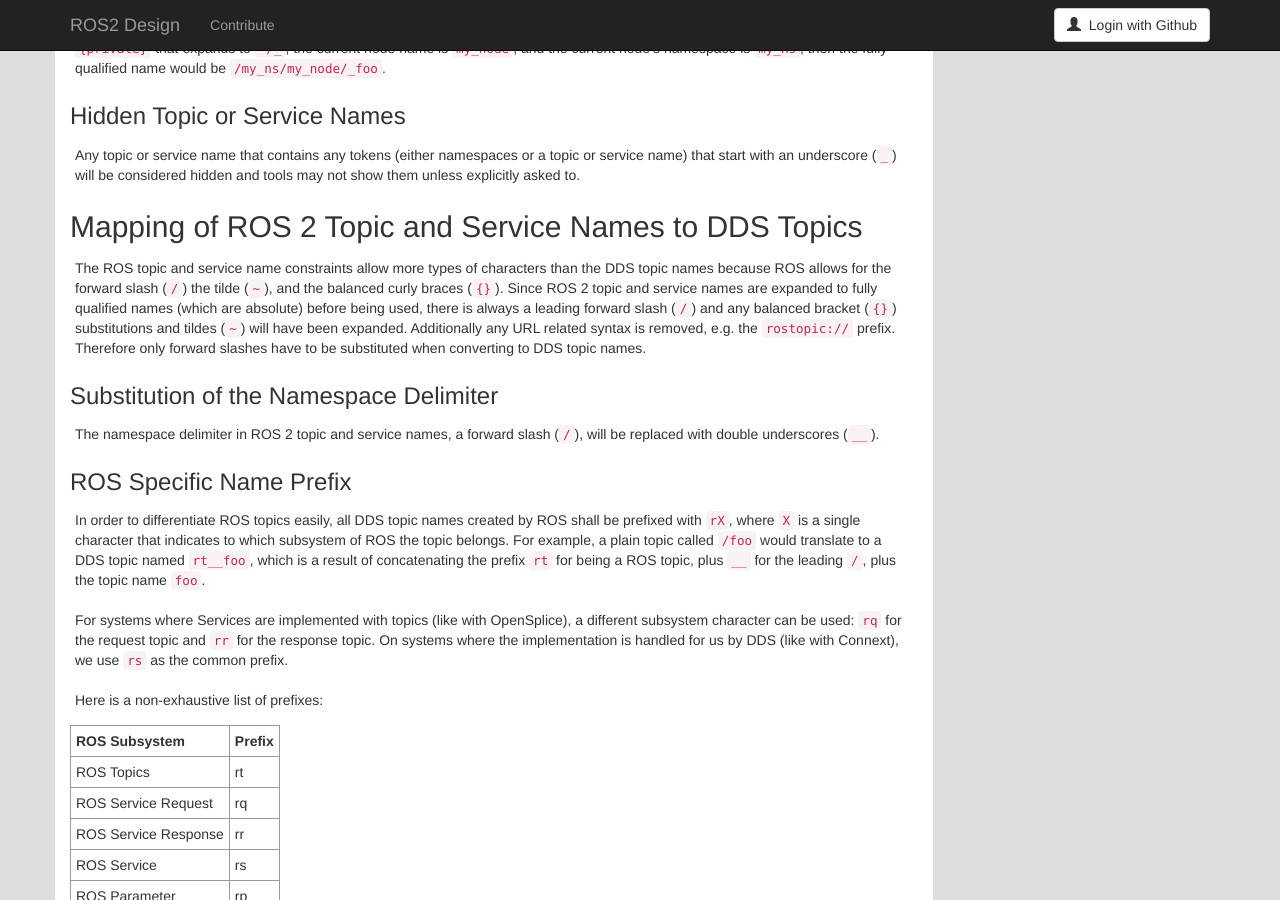
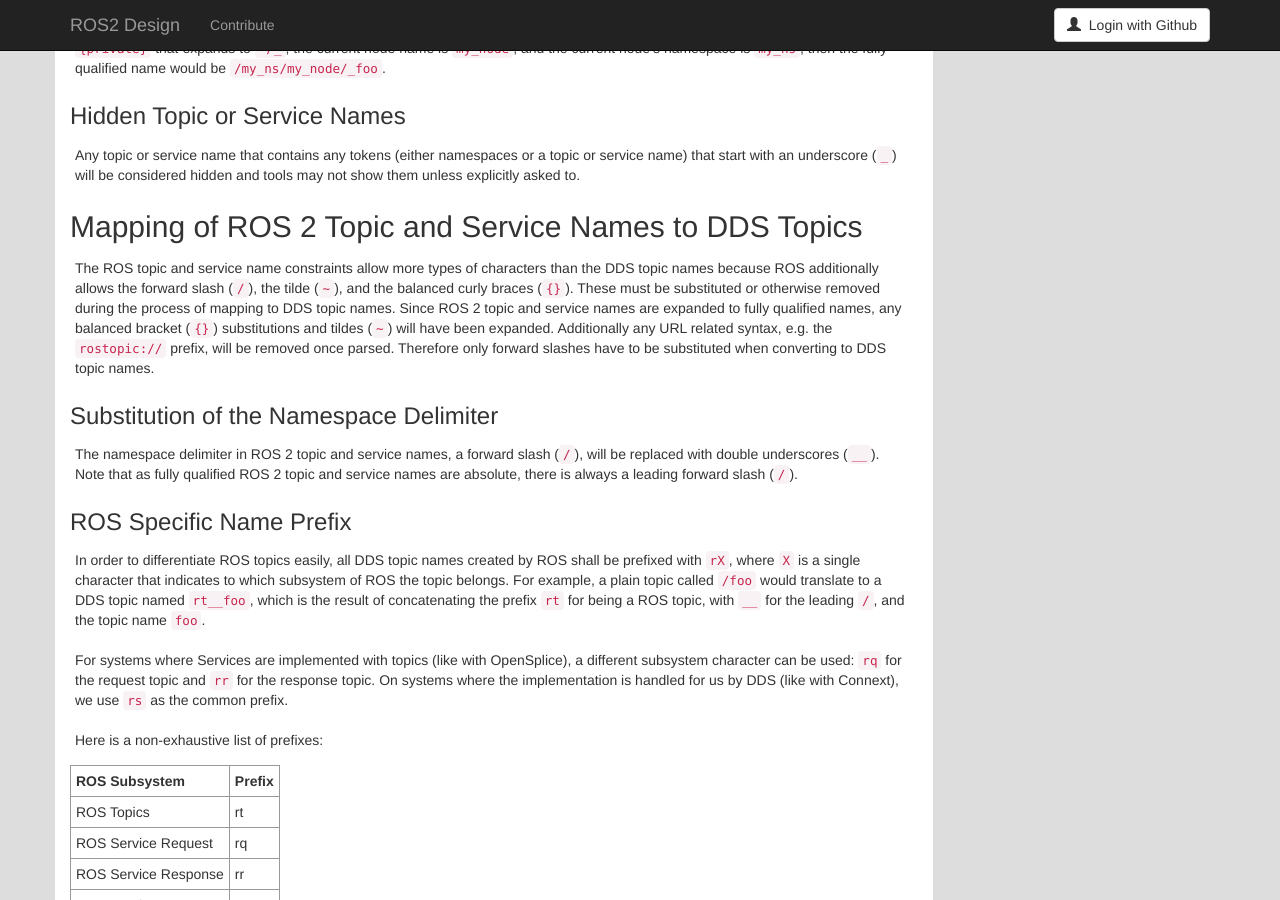
Before and after one commit to ros2/design, a Jekyll site: the page built from articles/115_topic_and_service_name_mapping.md, in a window 1280 px wide and 900 px high, scrolled down 3690 px. Built offline with Jekyll 4.4.1, drawn with Linux system fonts in a browser that asks for light colours; nearby versions of some CDN libraries.

Commit message:
Reorder DDS topic conversion section

```diff
--- a/articles/115_topic_and_service_name_mapping.md
+++ b/articles/115_topic_and_service_name_mapping.md
@@ -197,19 +197,20 @@ Any topic or service name that contains any tokens (either namespaces or a topic
 
 ## Mapping of ROS 2 Topic and Service Names to DDS Topics
 
-The ROS topic and service name constraints allow more types of characters than the DDS topic names because ROS allows for the forward slash (`/`) the tilde (`~`), and the balanced curly braces (`{}`).
-Since ROS 2 topic and service names are expanded to fully qualified names (which are absolute) before being used, there is always a leading forward slash (`/`) and any balanced bracket (`{}`) substitutions and tildes (`~`) will have been expanded.
-Additionally any URL related syntax is removed, e.g. the `rostopic://` prefix.
+The ROS topic and service name constraints allow more types of characters than the DDS topic names because ROS additionally allows the forward slash (`/`), the tilde (`~`), and the balanced curly braces (`{}`). These must be substituted or otherwise removed during the process of mapping to DDS topic names.
+Since ROS 2 topic and service names are expanded to fully qualified names, any balanced bracket (`{}`) substitutions and tildes (`~`) will have been expanded.
+Additionally any URL related syntax, e.g. the `rostopic://` prefix, will be removed once parsed.
 Therefore only forward slashes have to be substituted when converting to DDS topic names.
 
 ### Substitution of the Namespace Delimiter
 
 The namespace delimiter in ROS 2 topic and service names, a forward slash (`/`), will be replaced with double underscores (`__`).
+Note that as fully qualified ROS 2 topic and service names are absolute, there is always a leading forward slash (`/`).
 
 ### ROS Specific Name Prefix
 
 In order to differentiate ROS topics easily, all DDS topic names created by ROS shall be prefixed with `rX`, where `X` is a single character that indicates to which subsystem of ROS the topic belongs.
-For example, a plain topic called `/foo` would translate to a DDS topic named `rt__foo`, which is a result of concatenating the prefix `rt` for being a ROS topic, plus `__` for the leading `/`, plus the topic name `foo`.
+For example, a plain topic called `/foo` would translate to a DDS topic named `rt__foo`, which is the result of concatenating the prefix `rt` for being a ROS topic, with `__` for the leading `/`, and the topic name `foo`.
 
 For systems where Services are implemented with topics (like with OpenSplice), a different subsystem character can be used: `rq` for the request topic and `rr` for the response topic.
 On systems where the implementation is handled for us by DDS (like with Connext), we use `rs` as the common prefix.
```
